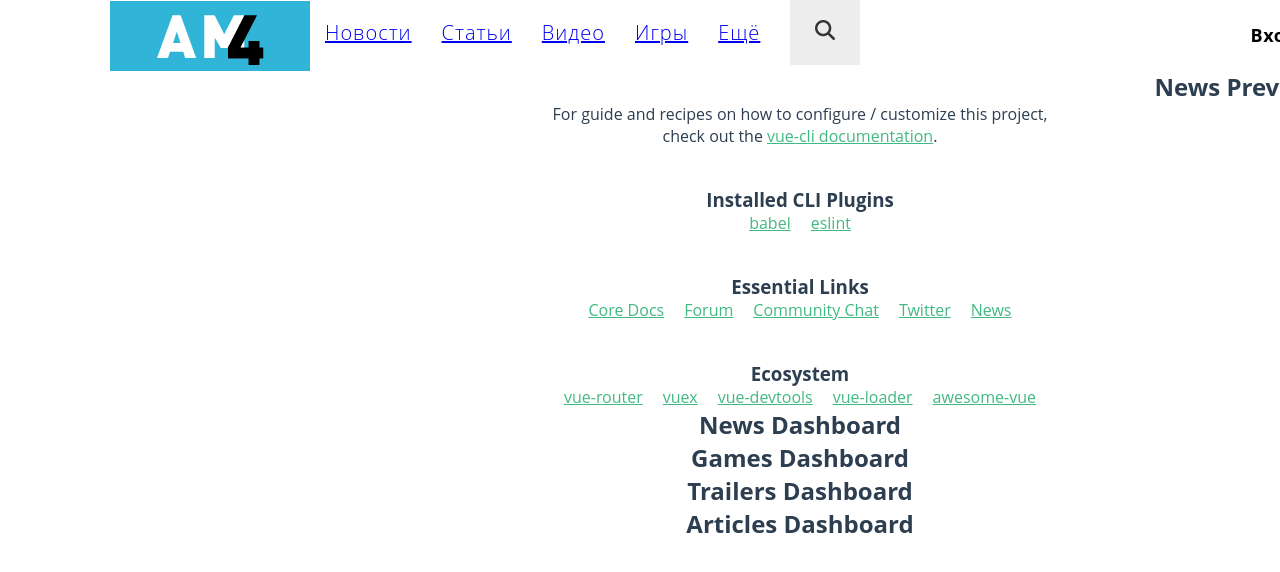
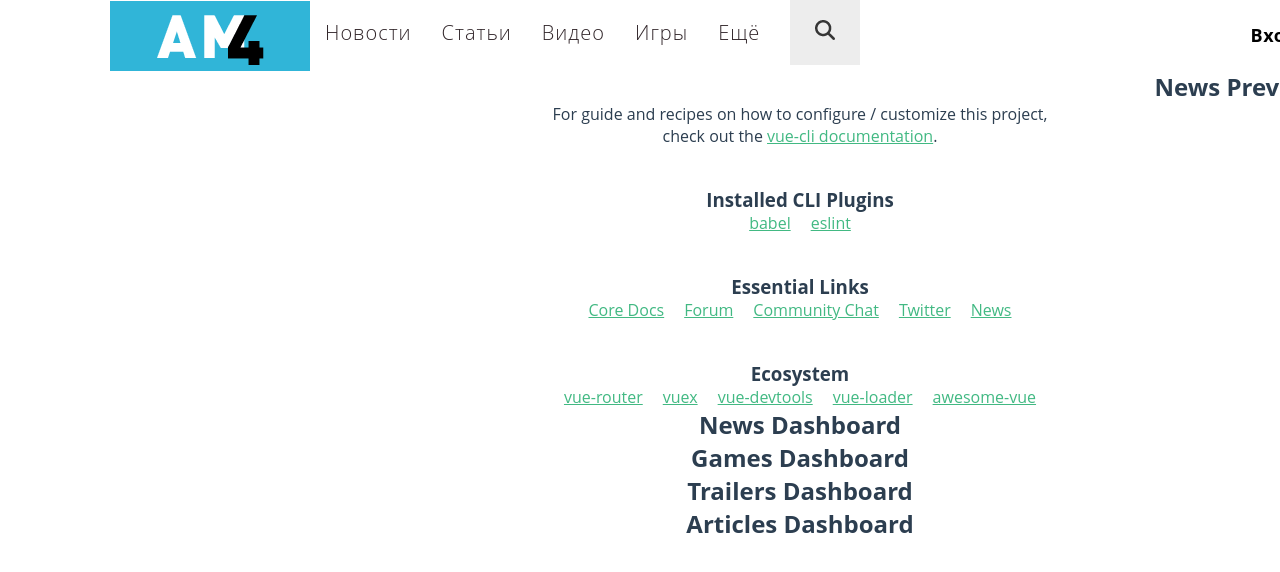
Before and after one commit to khajjit/am4games, a Vue app in the folder clients/user/: page / in a window 1280 px wide. Shown: the top 572 px of the page. Built offline with nearby package versions, Linux system fonts and the light colour scheme.

Commit message:
fix header

```diff
--- a/clients/user/src/components/_shared/Header/index.vue
+++ b/clients/user/src/components/_shared/Header/index.vue
@@ -64,10 +64,12 @@ header
     display: inline-block;
   li:nth-child(n + 2)
     margin: 0 15px;
-    color: #32272b;
     letter-spacing: 1px;
     font-weight: 300;
     font-size: 20px;
+    > a
+      text-decoration: none;
+      color: #32272b;
   li.search-button
     background-color: #ededed;
     line-height: 65px;
```
